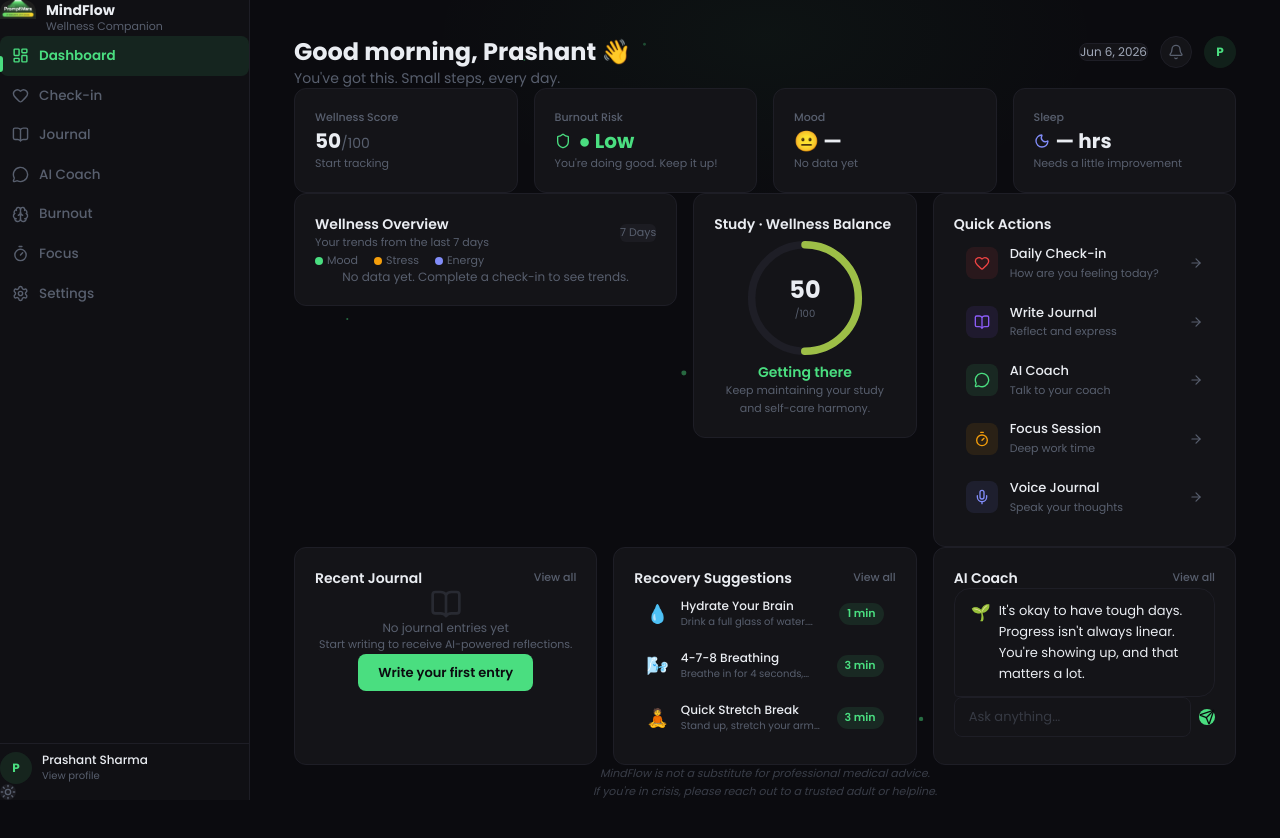
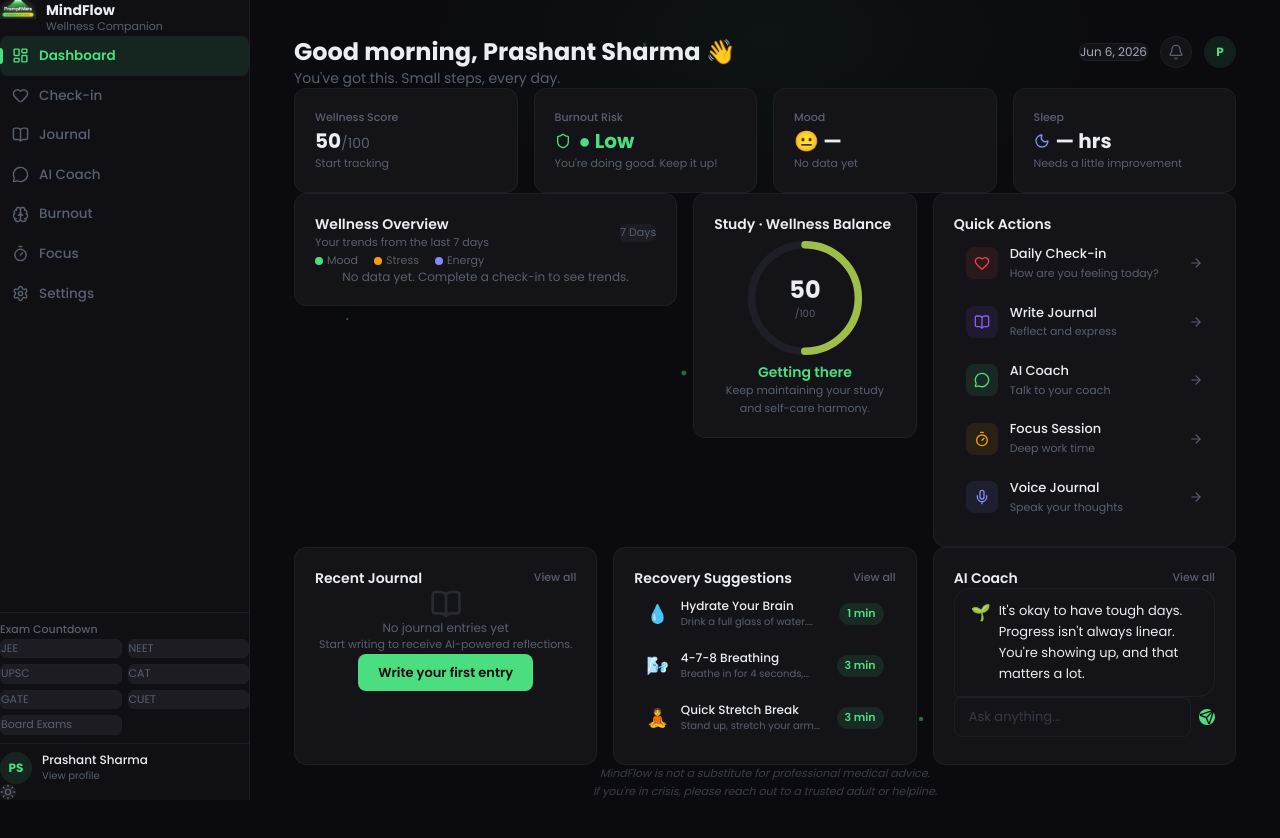
Before and after one commit to 023PrashantSharma/promtwars-main, a Next.js app: page / in a window 1280 px wide. Shown: the top 838 px of the page. Built offline with nearby package versions, Linux system fonts and the light colour scheme.

Commit message:
fix: update exam dates to future, fix stale localStorage, show exam picker when date passed

```diff
--- a/src/components/layout/sidebar.tsx
+++ b/src/components/layout/sidebar.tsx
@@ -9,9 +9,10 @@ import { useTheme } from '@/providers/theme-provider';
 import { getPreferences, savePreferences } from '@/services/storage';
 import { daysUntil } from '@/lib/utils';
 import { ExamType, DEFAULT_EXAM_DATES } from '@/types';
+import type { UserPreferences } from '@/types';
 import {
   LayoutDashboard, Heart, BookOpen, Brain, MessageCircle,
-  Timer, Settings, Sun, Moon, ChevronRight, User,
+  Timer, Settings, Sun, Moon, ChevronRight,
 } from 'lucide-react';
 
 const NAV_ITEMS = [
@@ -26,20 +27,33 @@ const NAV_ITEMS = [
 export function Sidebar() {
   const pathname = usePathname();
   const { theme, toggleTheme } = useTheme();
-  const [prefs, setPrefs] = useState<{ selectedExam?: ExamType | null; name?: string } | null>(null);
+  const [prefs, setPrefs] = useState<UserPreferences | null>(null);
+  const [mounted, setMounted] = useState(false);
 
   useEffect(() => {
-    setPrefs(getPreferences());
+    setMounted(true);
+    const p = getPreferences();
+    // Auto-set name if empty
+    if (!p.name) {
+      savePreferences({ name: 'Prashant Sharma' });
+      p.name = 'Prashant Sharma';
+    }
+    setPrefs(p);
   }, []);
 
+  if (!mounted) return null;
+
   const selectedExam = prefs?.selectedExam || null;
+  // Always use DEFAULT_EXAM_DATES (not stored customExamDate) so dates stay current
   const examDate = selectedExam ? DEFAULT_EXAM_DATES[selectedExam] : null;
   const daysLeft = examDate ? daysUntil(examDate) : null;
+  // If exam date has passed (0 days), auto-clear
+  const showCountdown = selectedExam && daysLeft !== null && daysLeft > 0;
 
   const motivations = [
     'Stay consistent, success is closer than you think.',
     'Every hour of study is an investment in yourself.',
-    'Believe in the process.',
+    'Believe in the process. You\'ve got this!',
   ];
   const motivation = motivations[Math.floor(Date.now() / 86400000) % motivations.length];
 
@@ -99,9 +113,9 @@ export function Sidebar() {
       </nav>
 
       {/* Exam Countdown */}
-      {selectedExam && daysLeft !== null && (
-        <div className="px-4 py-3">
-          <div className="mf-divider" />
+      <div className="px-4 py-3">
+        <div className="mf-divider" />
+        {showCountdown ? (
           <div className="pt-3">
             <div className="flex items-center justify-between mb-1">
               <span className="text-[11px] font-medium" style={{ color: 'var(--c-text-muted)' }}>Exam Countdown</span>
@@ -111,22 +125,45 @@ export function Sidebar() {
             <p className="text-3xl font-bold leading-none mb-0.5" style={{ color: 'var(--c-text)' }}>{daysLeft}</p>
             <p className="text-[11px] mb-3" style={{ color: 'var(--c-text-muted)' }}>days remaining</p>
             <div className="h-1 rounded-full overflow-hidden mb-2" style={{ background: 'var(--c-border)' }}>
-              <div className="h-full rounded-full" style={{ background: 'var(--c-primary)', width: '65%' }} />
+              <div className="h-full rounded-full" style={{ background: 'var(--c-primary)', width: `${Math.min(100, Math.max(5, 100 - (daysLeft! / 365) * 100))}%` }} />
             </div>
             <p className="text-[10.5px] italic leading-snug" style={{ color: 'var(--c-text-muted)' }}>{motivation}</p>
           </div>
-        </div>
-      )}
+        ) : (
+          <div className="pt-3">
+            <span className="text-[11px] font-medium block mb-2" style={{ color: 'var(--c-text-muted)' }}>Exam Countdown</span>
+            <div className="grid grid-cols-2 gap-1.5">
+              {Object.values(ExamType).map((exam) => (
+                <button
+                  key={exam}
+                  onClick={() => {
+                    savePreferences({ selectedExam: exam, customExamDate: null });
+                    setPrefs({ ...prefs!, selectedExam: exam, customExamDate: null });
+                  }}
+                  className="text-[11px] px-2 py-1.5 rounded-md text-left transition-all"
+                  style={{
+                    background: 'var(--bg-elevated)',
+                    color: 'var(--c-text-muted)',
+                    border: '1px solid var(--c-border)',
+                  }}
+                >
+                  {exam}
+                </button>
+              ))}
+            </div>
+          </div>
+        )}
+      </div>
 
-      {/* Bottom: User + Theme */}
-      <div className="px-3 pb-4 pt-2">
+      {/* User + Theme */}
+      <div className="px-3 pb-4 pt-1">
         <div className="mf-divider" />
         <div className="flex items-center gap-2.5 px-2 py-2.5 mt-1">
           <div
             className="w-8 h-8 rounded-full flex items-center justify-center text-xs font-bold flex-shrink-0"
             style={{ background: 'var(--c-primary-soft)', color: 'var(--c-primary)' }}
           >
-            {(prefs?.name || 'P').charAt(0).toUpperCase()}
+            PS
           </div>
           <div className="flex-1 min-w-0">
             <p className="text-xs font-medium truncate" style={{ color: 'var(--c-text)' }}>{prefs?.name || 'Prashant Sharma'}</p>
--- a/src/services/storage.ts
+++ b/src/services/storage.ts
@@ -167,7 +167,18 @@ export function getPreferences(): UserPreferences {
     focusStreak: 0,
     onboardingCompleted: false,
   };
-  return getItem<UserPreferences>(STORAGE_KEYS.PREFERENCES, defaults);
+  const prefs = getItem<UserPreferences>(STORAGE_KEYS.PREFERENCES, defaults);
+
+  // Migration: if customExamDate is in the past, clear it
+  if (prefs.customExamDate) {
+    const d = new Date(prefs.customExamDate);
+    if (d.getTime() < Date.now()) {
+      prefs.customExamDate = null;
+      setItem(STORAGE_KEYS.PREFERENCES, prefs);
+    }
+  }
+
+  return prefs;
 }
 
 export function savePreferences(prefs: Partial<UserPreferences>): void {
--- a/src/types/index.ts
+++ b/src/types/index.ts
@@ -167,13 +167,13 @@ export interface ChatMessage {
 // --- Exam Dates (Default Approximate) ---
 
 export const DEFAULT_EXAM_DATES: Record<ExamType, string> = {
-  [ExamType.JEE]: '2026-01-20',
-  [ExamType.NEET]: '2026-05-04',
-  [ExamType.UPSC]: '2026-06-15',
+  [ExamType.JEE]: '2027-01-25',
+  [ExamType.NEET]: '2027-05-04',
+  [ExamType.UPSC]: '2026-10-12',
   [ExamType.CAT]: '2026-11-24',
-  [ExamType.GATE]: '2027-02-01',
-  [ExamType.CUET]: '2026-05-15',
-  [ExamType.BoardExams]: '2026-03-01',
+  [ExamType.GATE]: '2027-02-08',
+  [ExamType.CUET]: '2027-05-20',
+  [ExamType.BoardExams]: '2027-03-01',
 };
 
 // --- User Preferences ---
```
